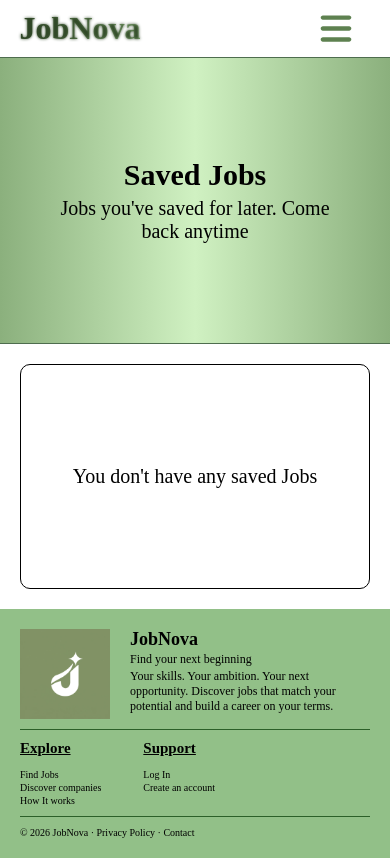
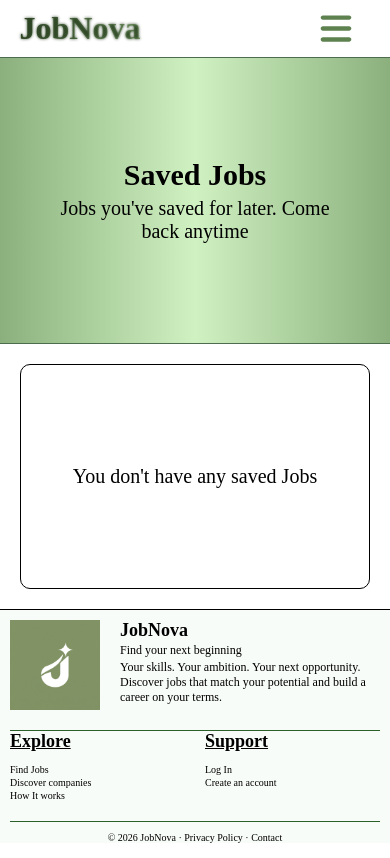
Before and after one commit to redigob/JobNova, a React (Vite) app: page /saved in a window 390 px wide. Built offline with nearby package versions, Linux system fonts and the light colour scheme.

Commit message:
updated the footer

```diff
--- a/src/Footer.css
+++ b/src/Footer.css
@@ -1,13 +1,18 @@
 .footer{
-    padding: 20px;
-    background-color: #92c088;
+    padding:0px 10px;
+    background-color: #f8fcf8;
     margin-top: 20px;
+    font-size: 18px;
+    display: grid;
+    border-top: 1px solid black;
+    grid-template-columns: 1fr 1fr;
 }
 
 .footer .header{
     display: flex;
     gap: 20px;
     align-items: start;
+    padding: 10px 0px;
 }
 
 .footer .header p{
@@ -18,17 +23,16 @@
 }
 
 .footer .header img{
-    width: 70px;
+    width: 100px;
 }
 
 .footer > div:nth-child(2){
     display: grid;
-    grid-template-columns: 1fr 1fr 1fr;
+    grid-template-columns: 1fr 1fr;
     gap: 20px;
-    margin-top: 10px;
-    padding-block: 10px;
-    border-block: 1px solid #2c6029;
-
+    margin-left: 10px;
+    border-left: 1px solid #2c6029;
+    padding: 10px 10px 0px;
 }
 
 .footer > div:nth-child(2) > div{
@@ -41,6 +45,7 @@
 .footer > div:nth-child(2) > div h2{
     text-decoration: underline;
     margin-bottom: 10px;
+    font-size: 18px;
 }
 
 .footer > div:nth-child(2) > div .links{
@@ -51,15 +56,22 @@
 
 .footer > div:nth-child(3){
     padding-top: 10px;
+    text-align: center;
+    grid-column: span 3;
+    border-top: 1px solid #2c6029;
 }
 
 @media (max-width:975px) {
-    .footer .header img{
-        width: 100px;
+    .footer{
+        grid-template-columns: 1.5fr 1fr;
     }
+
 }
 
 @media (max-width:700px) {
+    .footer{
+        grid-template-columns: 2fr 1fr;
+    }
 
     .footer > div:nth-child(2) > div{
         display: flex;
@@ -99,3 +111,25 @@
         font-size: 10px;
     }
 }
+
+@media (max-width:645px) {
+    .footer{
+        display: flex;
+        flex-direction: column;
+    }
+
+    .footer > div:nth-child(2){
+        display: grid;
+        grid-template-columns: 1fr 1fr;
+        gap: 20px;
+        margin: 10px 0px;
+        padding: 0px 0px;
+        border-left: none;
+        border-block: 1px solid #2c6029;
+    }
+
+    .footer > div:nth-child(3){
+        border-top: none;
+        padding: 0px;
+    }
+}
```
